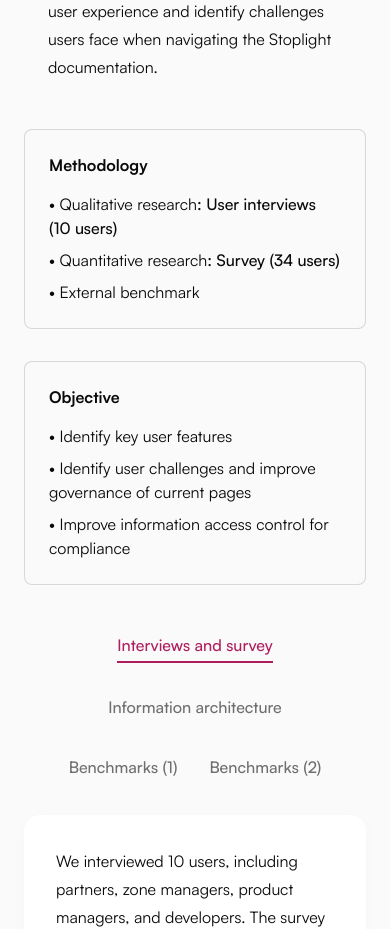
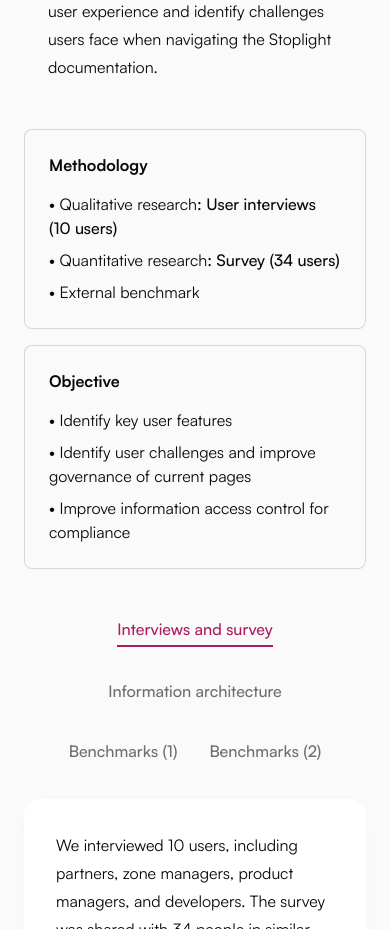
Before and after one commit to luccaromaniello/portfolio, a Next.js app: page /design/abinbev in a window 390 px wide. Shown: the part 4520-5449 px from the top of the page. Built offline with nearby package versions, Linux system fonts and the light colour scheme.

Commit message:
Changes gap of research cards

```diff
--- a/src/components/cases/abinbev/ResearchOverview/index.tsx
+++ b/src/components/cases/abinbev/ResearchOverview/index.tsx
@@ -16,11 +16,9 @@
   ];
 
   return (
-    <div className="flex flex-col gap-8">
-      <div className="flex flex-col sm:flex-row gap-8">
-        <ListCard title="Methodology" list={methodology} />
-        <ListCard title="Objective" list={objective} />
-      </div>
+    <div className="flex flex-col sm:flex-row gap-4 sm:gap-8">
+      <ListCard title="Methodology" list={methodology} />
+      <ListCard title="Objective" list={objective} />
     </div>
   );
 };
```
